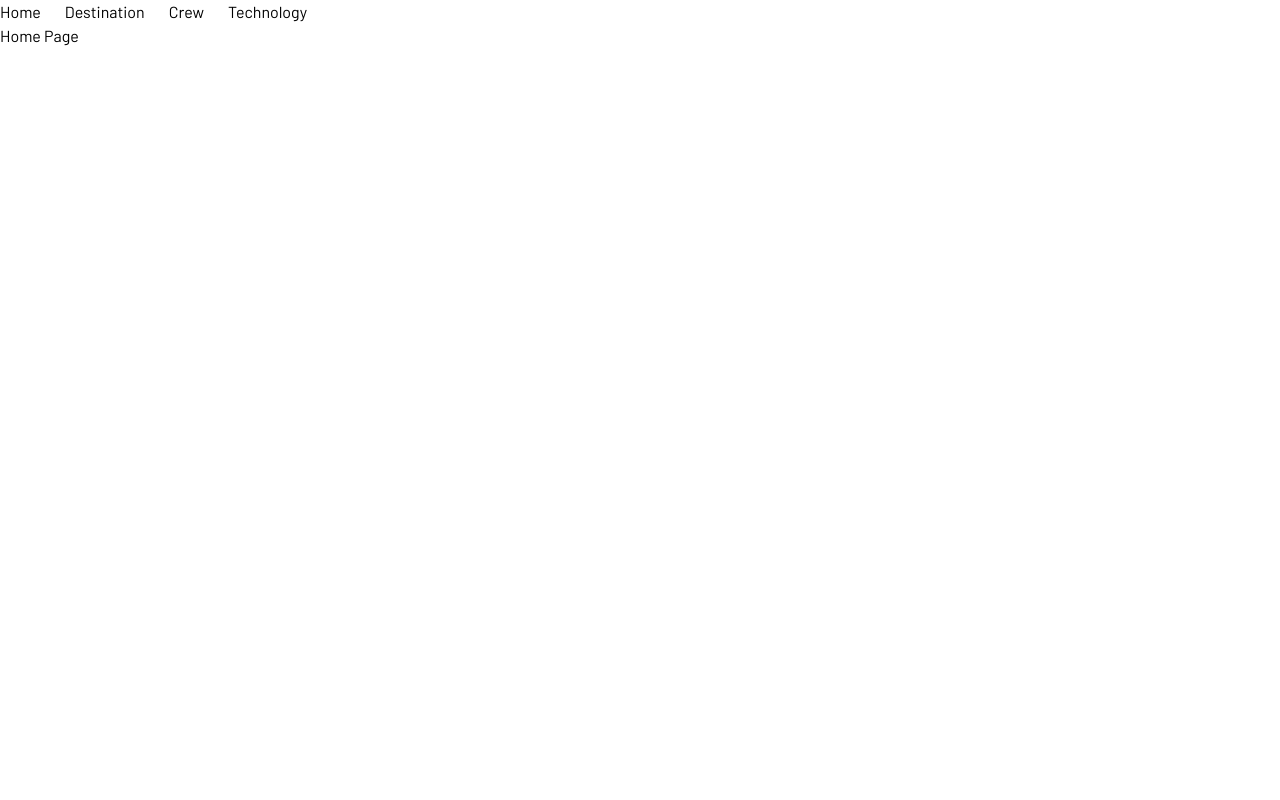
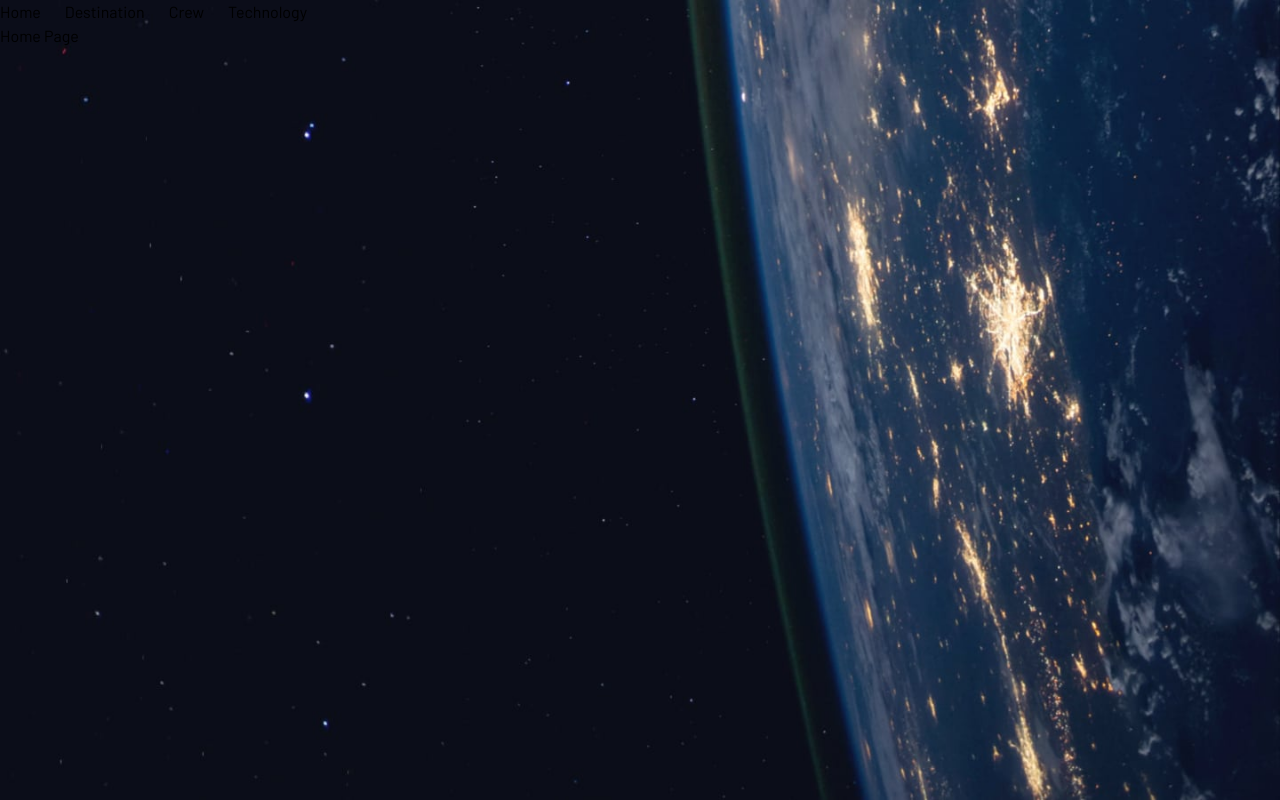
Before and after one commit to gabewolford/visit-space, a Next.js app: page / in a window 1280 px wide. Built offline with nearby package versions, Linux system fonts and the light colour scheme.

Commit message:
set background image for home page

```diff
--- a/src/app/globals.css
+++ b/src/app/globals.css
@@ -2,16 +2,6 @@
 @tailwind components;
 @tailwind utilities;
 
-:root {
-  --foreground-rgb: 0, 0, 0;
-  --background-start-rgb: 214, 219, 220;
-  --background-end-rgb: 255, 255, 255;
+body {
+    min-height: 100dvh;
 }
-
-@media (prefers-color-scheme: dark) {
-  :root {
-    --foreground-rgb: 255, 255, 255;
-    --background-start-rgb: 0, 0, 0;
-    --background-end-rgb: 0, 0, 0;
-  }
-}
--- a/src/app/layout.js
+++ b/src/app/layout.js
@@ -15,7 +15,7 @@ export const metadata = {
 export default function RootLayout({ children }) {
   return (
     <html lang="en">
-      <body className={barlow.className}
+      <body className={`bg-cover bg-[url('/assets/home/background-home-mobile.jpg')] md:bg-[url('/assets/home/background-home-tablet.jpg')] lg:bg-[url('/assets/home/background-home-desktop.jpg')] ${barlow.className}`}
       >
         <Navbar />
         {children}
```
